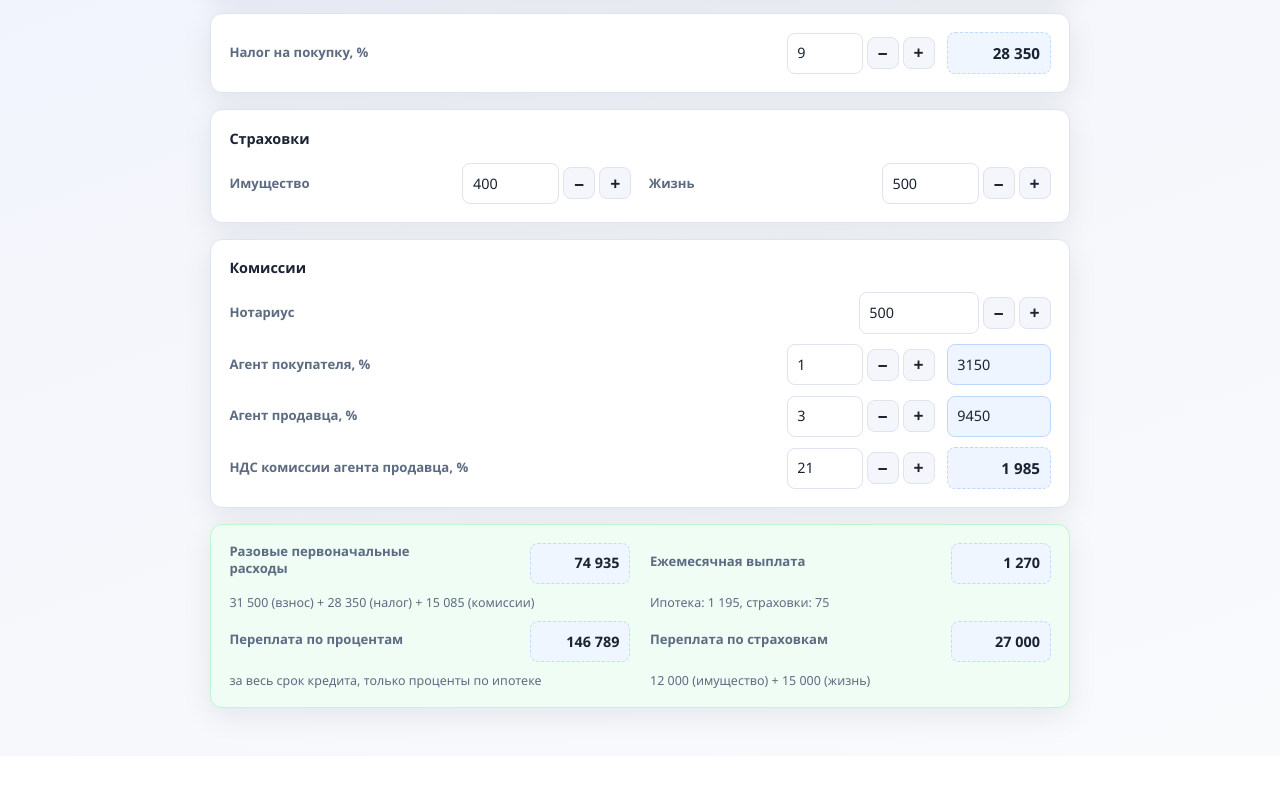
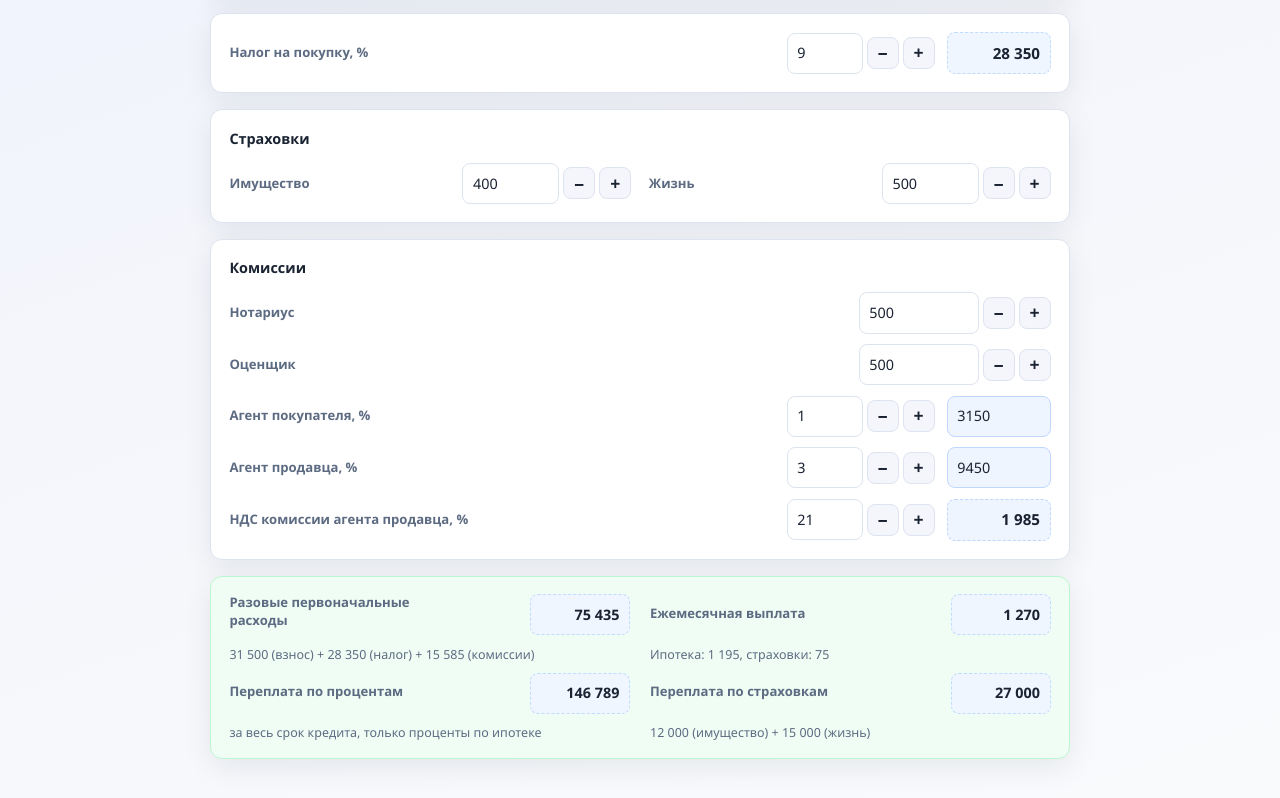
Before and after one commit to GoodDayForSurf/LangTrainer, a plain HTML site: page ccalc/index.html in a window 1280 px wide. Shown: the part 362-1160 px from the top of the page. Before the commit the page ends 1118 px from the top, so only its background shows below. Drawn offline with Linux system fonts and the light colour scheme.

Commit message:
update form

```diff
--- a/ccalc/app.js
+++ b/ccalc/app.js
@@ -16,6 +16,7 @@
     purchaseTaxPercent: $("purchaseTaxPercent"),
     purchaseTaxAmount: $("purchaseTaxAmount"),
     notaryFee: $("notaryFee"),
+    appraiserFee: $("appraiserFee"),
     agent1Percent: $("agent1Percent"),
     agent1Amount: $("agent1Amount"),
     agent2Percent: $("agent2Percent"),
@@ -125,6 +126,7 @@
     const taxAmount = (cost * taxPercent) / 100;
     setOutput(fields.purchaseTaxAmount, taxAmount);
     const notaryFee = Math.max(0, parseNum(fields.notaryFee));
+    const appraiserFee = Math.max(0, parseNum(fields.appraiserFee));
 
     let agent1Percent = clamp(parseNum(fields.agent1Percent), 0, 100);
     let agent2Percent = clamp(parseNum(fields.agent2Percent), 0, 100);
@@ -153,7 +155,7 @@
 
     const agent2Extra = (agent2Amount * agent2SharePercent) / 100;
     const agent2Total = agent2Amount + agent2Extra;
-    const commissionsTotal = notaryFee + agent1Amount + agent2Total;
+    const commissionsTotal = notaryFee + appraiserFee + agent1Amount + agent2Total;
 
     setOutput(fields.agent2Payable, agent2Extra);
 
@@ -259,6 +261,7 @@
   bindInput(fields.lifeInsurance, null);
   bindInput(fields.purchaseTaxPercent, null);
   bindInput(fields.notaryFee, null);
+  bindInput(fields.appraiserFee, null);
   bindInput(fields.agent1Percent, "agent1Percent");
   bindInput(fields.agent1Amount, "agent1Amount");
   bindInput(fields.agent2Percent, "agent2Percent");
--- a/ccalc/index.html
+++ b/ccalc/index.html
@@ -71,6 +71,10 @@
           <label for="notaryFee">Нотариус</label>
           <input type="number" id="notaryFee" min="0" step="100" value="500">
         </div>
+        <div class="field">
+          <label for="appraiserFee">Оценщик</label>
+          <input type="number" id="appraiserFee" min="0" step="100" value="500">
+        </div>
         <div class="field field--combo">
           <label for="agent1Percent">Агент покупателя, %</label>
           <input type="number" id="agent1Percent" min="0" max="100" step="0.5" value="1">
```
